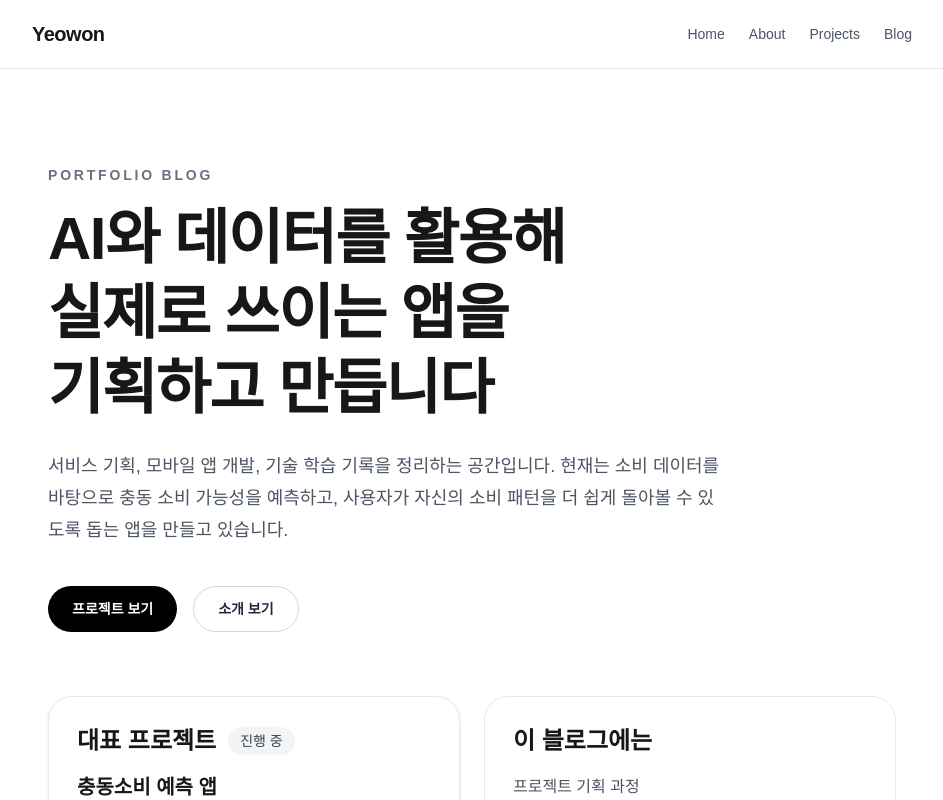
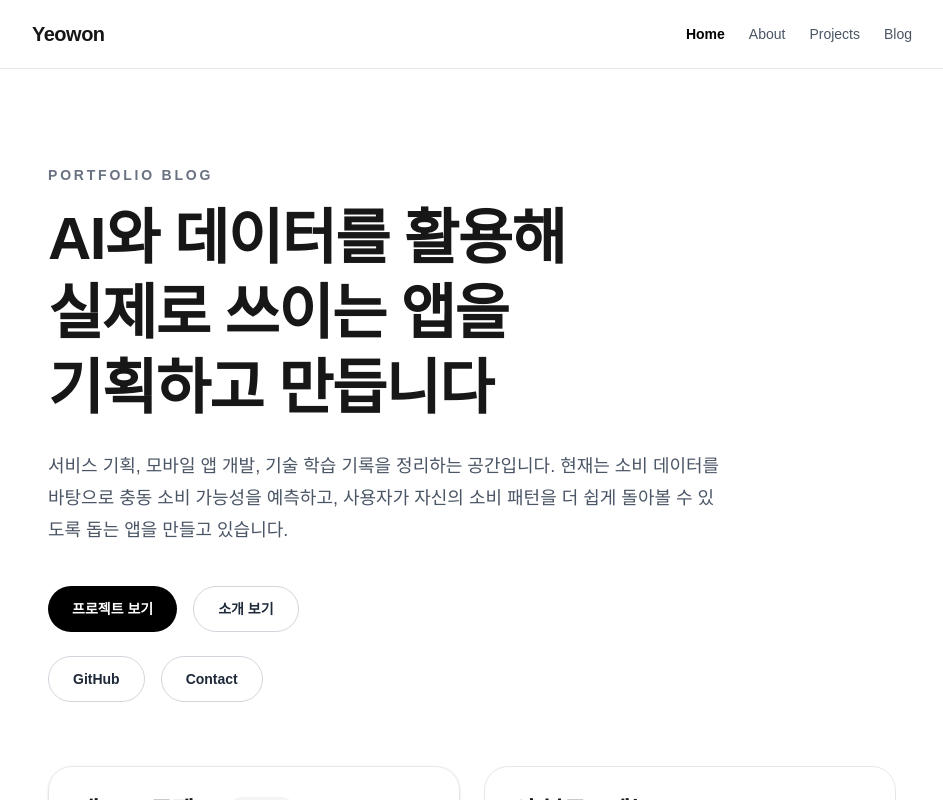
Before and after one commit to yeowon083/my-portfolio-blog, a Next.js app: page / in a window 1280 px wide. Shown: the top 800 px of the page, without its empty margins (168-1111 px from the left). Built offline with nearby package versions, Linux system fonts and the light colour scheme.

Commit message:
add active nav and home links

```diff
--- a/app/layout.tsx
+++ b/app/layout.tsx
@@ -1,16 +1,52 @@
 import "./globals.css";
 import Link from "next/link";
+import { ReactNode } from "react";
+import { headers } from "next/headers";
 
 export const metadata = {
   title: "Yeowon Portfolio Blog",
   description: "AI와 데이터를 활용한 프로젝트와 기술 기록",
 };
 
-export default function RootLayout({
+function NavLink({
+  href,
+  children,
+  currentPath,
+}: {
+  href: string;
+  children: ReactNode;
+  currentPath: string;
+}) {
+  const isActive =
+    href === "/"
+      ? currentPath === "/"
+      : currentPath === href || currentPath.startsWith(`${href}/`);
+
+  return (
+    <Link
+      href={href}
+      className={`transition ${
+        isActive
+          ? "text-black font-semibold"
+          : "text-gray-600 hover:text-black"
+      }`}
+    >
+      {children}
+    </Link>
+  );
+}
+
+export default async function RootLayout({
   children,
 }: Readonly<{
-  children: React.ReactNode;
+  children: ReactNode;
 }>) {
+  const headersList = await headers();
+  const currentPath =
+    headersList.get("x-pathname") ||
+    headersList.get("x-invoke-path") ||
+    "/";
+
   return (
     <html lang="ko">
       <body className="bg-white text-gray-900">
@@ -23,19 +59,19 @@ export default function RootLayout({
               Yeowon
             </Link>
 
-            <div className="flex items-center gap-6 text-sm font-medium text-gray-600">
-              <Link href="/" className="transition hover:text-black">
+            <div className="flex items-center gap-6 text-sm font-medium">
+              <NavLink href="/" currentPath={currentPath}>
                 Home
-              </Link>
-              <Link href="/about" className="transition hover:text-black">
+              </NavLink>
+              <NavLink href="/about" currentPath={currentPath}>
                 About
-              </Link>
-              <Link href="/projects" className="transition hover:text-black">
+              </NavLink>
+              <NavLink href="/projects" currentPath={currentPath}>
                 Projects
-              </Link>
-              <Link href="/blog" className="transition hover:text-black">
+              </NavLink>
+              <NavLink href="/blog" currentPath={currentPath}>
                 Blog
-              </Link>
+              </NavLink>
             </div>
           </nav>
         </header>
--- a/app/page.tsx
+++ b/app/page.tsx
@@ -23,7 +23,7 @@ export default function HomePage() {
           있습니다.
         </p>
 
-        <div className="flex flex-wrap gap-4 mb-16">
+        <div className="flex flex-wrap gap-4 mb-6">
           <Link
             href="/projects"
             className="inline-flex items-center rounded-full bg-black px-6 py-3 text-sm font-semibold text-white transition hover:opacity-85"
@@ -37,6 +37,24 @@ export default function HomePage() {
           >
             소개 보기
           </Link>
+        </div>
+
+        <div className="flex flex-wrap gap-4 mb-16">
+          <a
+            href="https://github.com/yeowon083"
+            target="_blank"
+            rel="noreferrer"
+            className="inline-flex items-center rounded-full border border-gray-300 px-6 py-3 text-sm font-semibold text-gray-800 transition hover:bg-gray-100"
+          >
+            GitHub
+          </a>
+
+          <a
+            href="mailto:yeowon083@gmail.com"
+            className="inline-flex items-center rounded-full border border-gray-300 px-6 py-3 text-sm font-semibold text-gray-800 transition hover:bg-gray-100"
+          >
+            Contact
+          </a>
         </div>
 
         <section className="grid gap-6 md:grid-cols-2">
```
